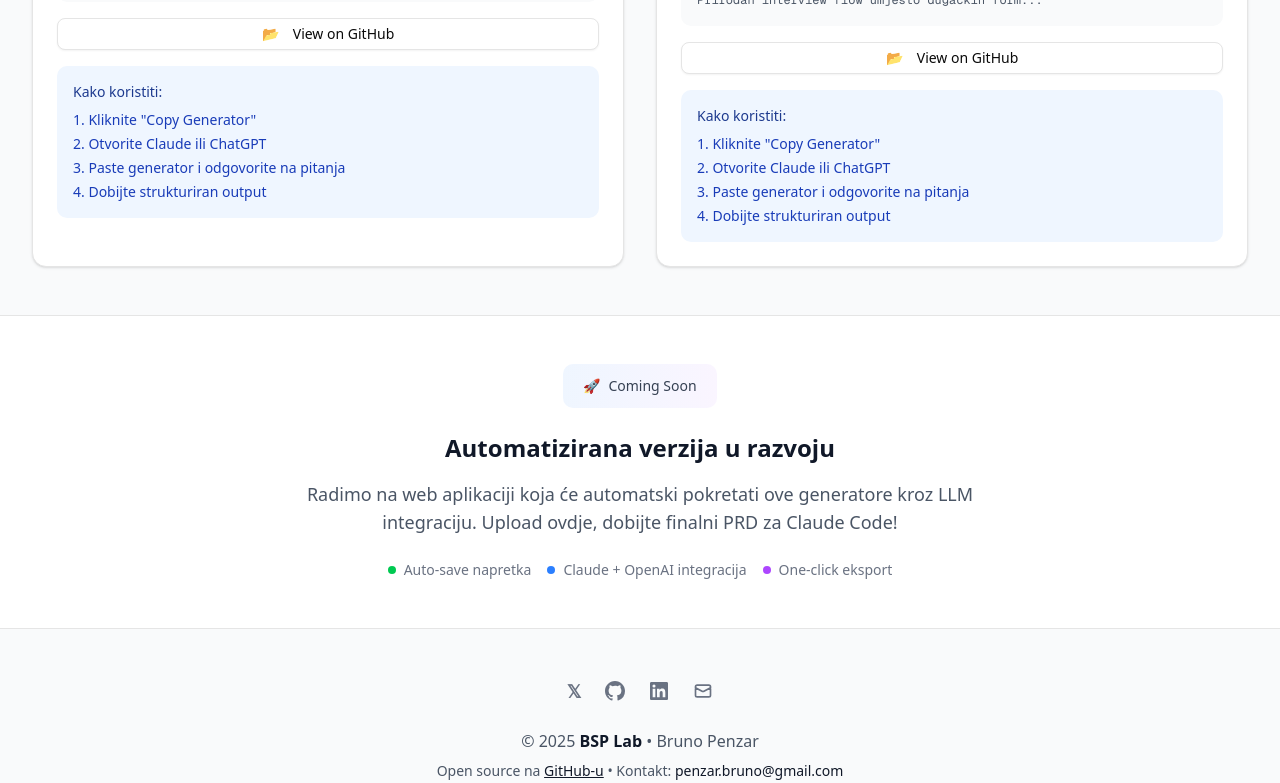
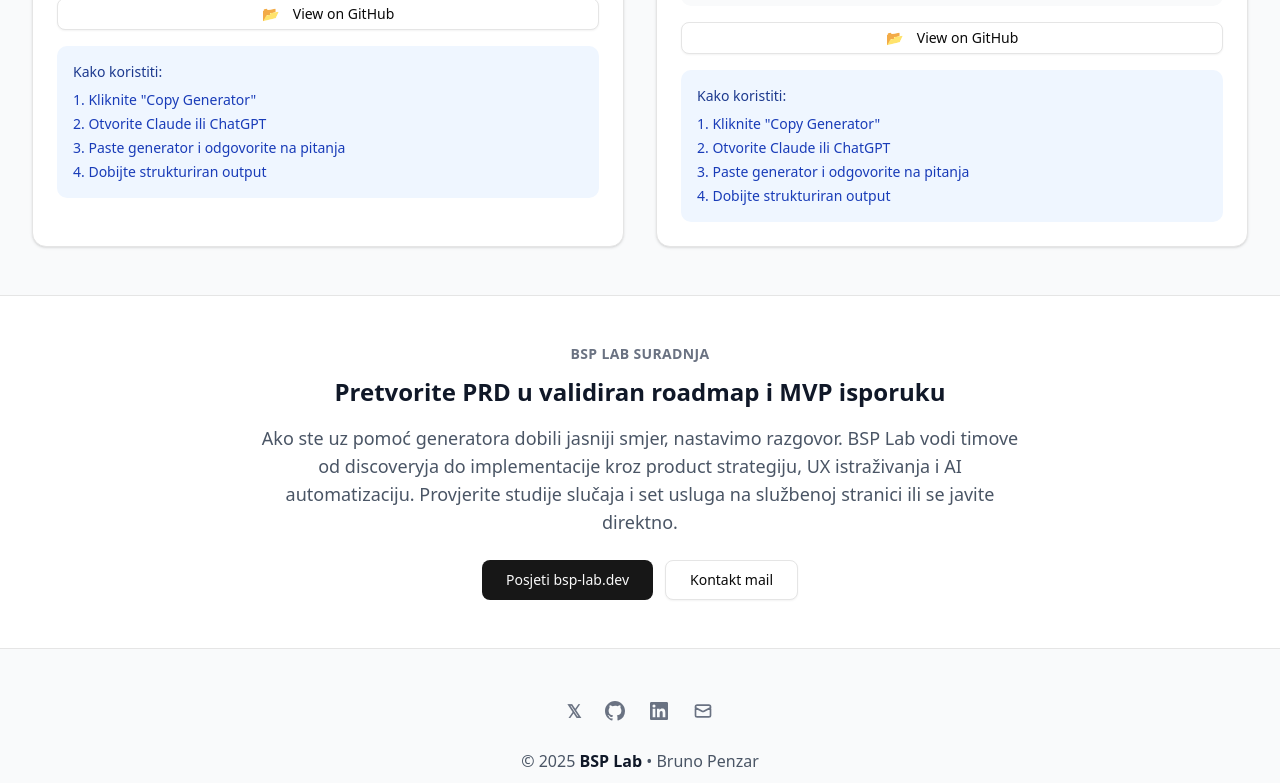
Before and after one commit to BPenzar/idea-mvp-generator, a Next.js app: page /generators in a window 1280 px wide. Shown: the part 1367-2150 px from the top of the page. Built offline with nearby package versions, Linux system fonts and the light colour scheme.

Commit message:
Load generator markdown content and update BSP Lab CTA

```diff
--- a/src/app/generators/page.tsx
+++ b/src/app/generators/page.tsx
@@ -3,6 +3,8 @@ import GeneratorCard from "@/components/GeneratorCard";
 import { Button } from "@/components/ui/button";
 import Link from "next/link";
 import type { Metadata } from "next";
+import fs from "fs/promises";
+import path from "path";
 
 export const metadata: Metadata = {
   title: "AI Generatori za PRD Development - Idea & MVP Generator",
@@ -24,13 +26,11 @@ export const metadata: Metadata = {
   }
 };
 
-// Generator data with simple content
-const generators = [
+const generatorConfigs = [
   {
     id: "discovery",
     title: "1. Discovery Generator",
     description: "Evaluirajte i rankirajte startup ideje kroz prošireni RICE framework",
-    content: "DISCOVERY GENERATOR - Idea Evaluation & Ranking\n\nSustavni proces evaluacije startup ideja kroz RICE+ framework s 15 ključnih pitanja za kontekst, resurse, ciljeve i toleranciju rizika. \n\nDobivate objektivan scoring i preporuke za sljedeće korake. Koristite za evaluaciju 3-7 ideja i odabir najbolje za implementaciju.\n\nProces traje 20-30 minuta.",
     filename: "1_Discovery_Generator.md",
     icon: "🔍",
     githubUrl: "https://github.com/BPenzar/idea-mvp-generator/blob/main/public/generators/1_Discovery_Generator.md",
@@ -40,7 +40,6 @@ const generators = [
     id: "business",
     title: "2. Business PRD Generator",
     description: "Kreirajte sveobuhvatan Business PRD s MVP scope i ROI procjenom",
-    content: "BUSINESS PRD GENERATOR\n\nKreira sveobuhvatan Business Product Requirements Document na temelju odabrane ideje.\n\nUključuje problem statement, target users, solution design, MVP scope, business model, go-to-market strategiju i success metrike.\n\nDobivate Go/Refine/Hold preporuku s obrazloženjem.",
     filename: "2_Business_PRD_Generator.md",
     icon: "📋",
     githubUrl: "https://github.com/BPenzar/idea-mvp-generator/blob/main/public/generators/2_Business_PRD_Generator.md",
@@ -50,7 +49,6 @@ const generators = [
     id: "tech",
     title: "3. Tech PRD Generator",
     description: "Generirajte Claude Code-ready tehnički PRD s kompletnom arhitekturom",
-    content: "TECH PRD GENERATOR - Claude Code Ready\n\nKreira detaljni tehnički PRD optimiziran za Claude Code izvršavanje.\n\nUključuje tech stack decisions, system architecture, database schema, API design, file structure i implementation plan.\n\nOmogućuje Claude Code-u da implementira 80%+ funkcionalnosti bez dodatnih pitanja.",
     filename: "3_Tech_PRD_Generator.md",
     icon: "⚡",
     githubUrl: "https://github.com/BPenzar/idea-mvp-generator/blob/main/public/generators/3_Tech_PRD_Generator.md",
@@ -60,7 +58,6 @@ const generators = [
     id: "interview",
     title: "4. PRD Interview Assistant",
     description: "Strukturirani interview za kreiranje PRD-a kroz razgovor. Kombinacija Business i Tech PRD generatora.",
-    content: "PRD INTERVIEW ASSISTANT\n\nVođeni razgovor koji vas provodi kroz sve faze kreiranja PRD-a - od problema i rješenja do business modela i tech specifikacija.\n\nPrirodan interview flow umjesto dugačkih formi. Dobivate kompletan PRD kroz 60-90 minuta razgovora.",
     filename: "4_PRD_Interview.md",
     icon: "💬",
     githubUrl: "https://github.com/BPenzar/idea-mvp-generator/blob/main/public/generators/4_PRD_Interview.md",
@@ -68,7 +65,26 @@ const generators = [
   },
 ];
 
-export default function GeneratorsPage() {
+async function getGeneratorContent(filename: string) {
+  const filePath = path.join(process.cwd(), "public", "generators", filename);
+
+  try {
+    const fileContent = await fs.readFile(filePath, "utf-8");
+    return fileContent;
+  } catch (error) {
+    console.error(`Failed to load generator file: ${filename}`, error);
+    return "Generator trenutno nije dostupan. Posjetite GitHub link iznad za najnoviju verziju.";
+  }
+}
+
+export default async function GeneratorsPage() {
+  const generators = await Promise.all(
+    generatorConfigs.map(async (generator) => ({
+      ...generator,
+      content: await getGeneratorContent(generator.filename),
+    }))
+  );
+
   return (
     <div className="min-h-screen bg-gray-50">
       {/* Header */}
@@ -114,37 +130,35 @@ export default function GeneratorsPage() {
         </div>
       </div>
 
-      {/* Coming Soon Section */}
+      {/* Collaboration Invite */}
       <div className="bg-white border-t">
         <div className="container mx-auto px-4 py-12 sm:px-6 lg:px-8">
           <div className="text-center">
-            <div className="mb-6 inline-flex items-center gap-2 rounded-lg bg-gradient-to-r from-blue-50 to-purple-50 px-5 py-3 text-sm font-medium text-gray-700">
-              <span>🚀</span>
-              <span>Coming Soon</span>
+            <div className="mb-3 text-sm font-semibold uppercase tracking-wide text-gray-500">
+              BSP Lab suradnja
             </div>
 
             <h2 className="mb-4 text-2xl font-bold text-gray-900">
-              Automatizirana verzija u razvoju
+              Pretvorite PRD u validiran roadmap i MVP isporuku
             </h2>
 
-            <p className="mx-auto mb-6 max-w-2xl text-base text-gray-600 sm:text-lg">
-              Radimo na web aplikaciji koja će automatski pokretati ove generatore
-              kroz LLM integraciju. Upload ovdje, dobijte finalni PRD za Claude Code!
+            <p className="mx-auto mb-6 max-w-3xl text-base text-gray-600 sm:text-lg">
+              Ako ste uz pomoć generatora dobili jasniji smjer, nastavimo razgovor. BSP Lab vodi timove od discoveryja
+              do implementacije kroz product strategiju, UX istraživanja i AI automatizaciju. Provjerite studije slučaja
+              i set usluga na službenoj stranici ili se javite direktno.
             </p>
 
-            <div className="flex flex-wrap justify-center gap-3 text-sm text-gray-500 sm:gap-4">
-              <div className="flex items-center gap-2">
-                <div className="h-2 w-2 rounded-full bg-green-500"></div>
-                <span>Auto-save napretka</span>
-              </div>
-              <div className="flex items-center gap-2">
-                <div className="h-2 w-2 rounded-full bg-blue-500"></div>
-                <span>Claude + OpenAI integracija</span>
-              </div>
-              <div className="flex items-center gap-2">
-                <div className="h-2 w-2 rounded-full bg-purple-500"></div>
-                <span>One-click eksport</span>
-              </div>
+            <div className="flex flex-col items-center gap-3 sm:flex-row sm:justify-center">
+              <Button asChild size="lg">
+                <Link href="https://www.bsp-lab.dev" target="_blank" rel="noopener noreferrer">
+                  Posjeti bsp-lab.dev
+                </Link>
+              </Button>
+              <Button variant="outline" asChild size="lg">
+                <Link href="mailto:penzar.bruno@gmail.com">
+                  Kontakt mail
+                </Link>
+              </Button>
             </div>
           </div>
         </div>
--- a/src/components/GeneratorCard.tsx
+++ b/src/components/GeneratorCard.tsx
@@ -64,7 +64,7 @@ export default function GeneratorCard({
         <div className="rounded-lg bg-blue-50 p-4 text-sm">
           <div className="font-medium text-blue-900">Kako koristiti:</div>
           <ol className="mt-2 list-decimal list-inside space-y-1 text-blue-800">
-            <li>Kliknite "Copy Generator"</li>
+            <li>Kliknite &quot;Copy Generator&quot;</li>
             <li>Otvorite Claude ili ChatGPT</li>
             <li>Paste generator i odgovorite na pitanja</li>
             <li>Dobijte strukturiran output</li>
```
